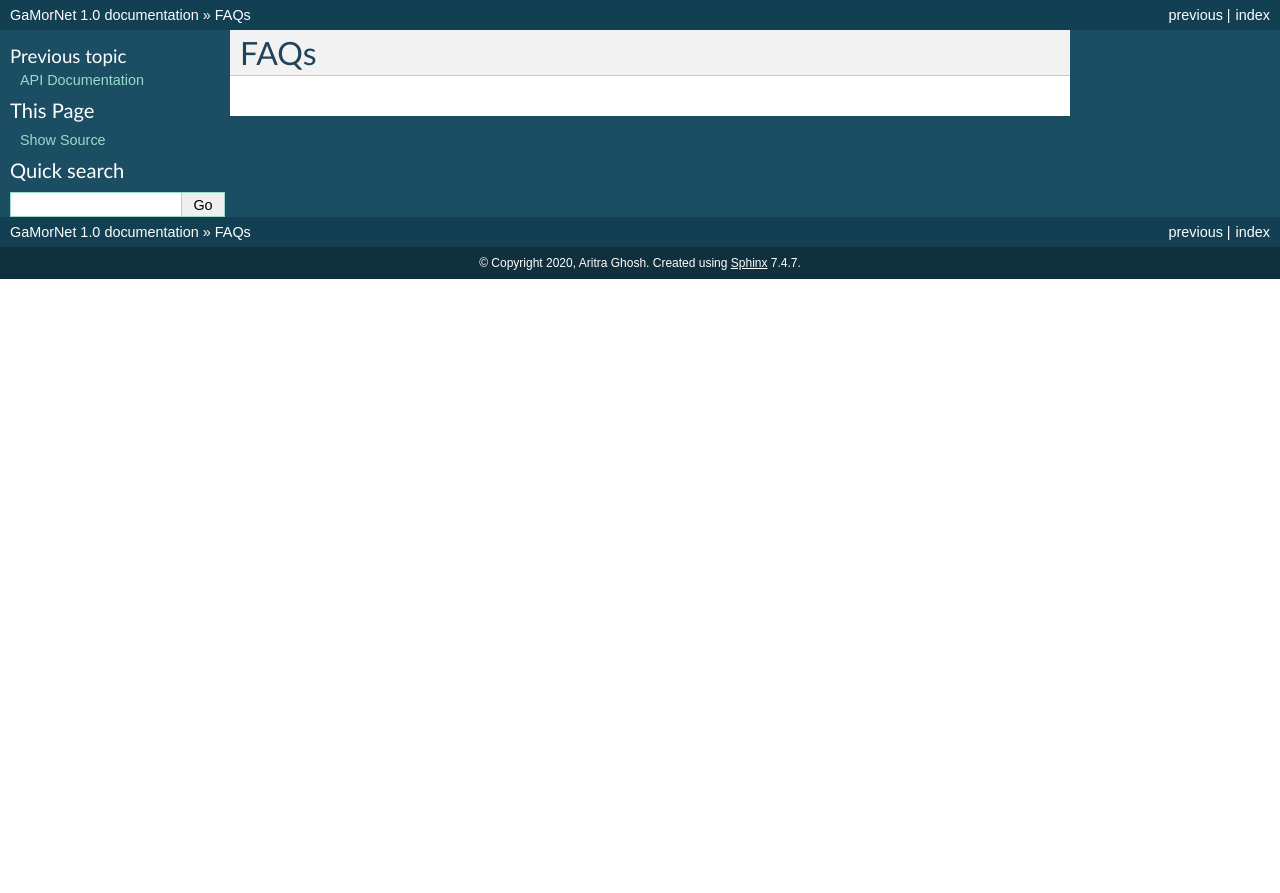
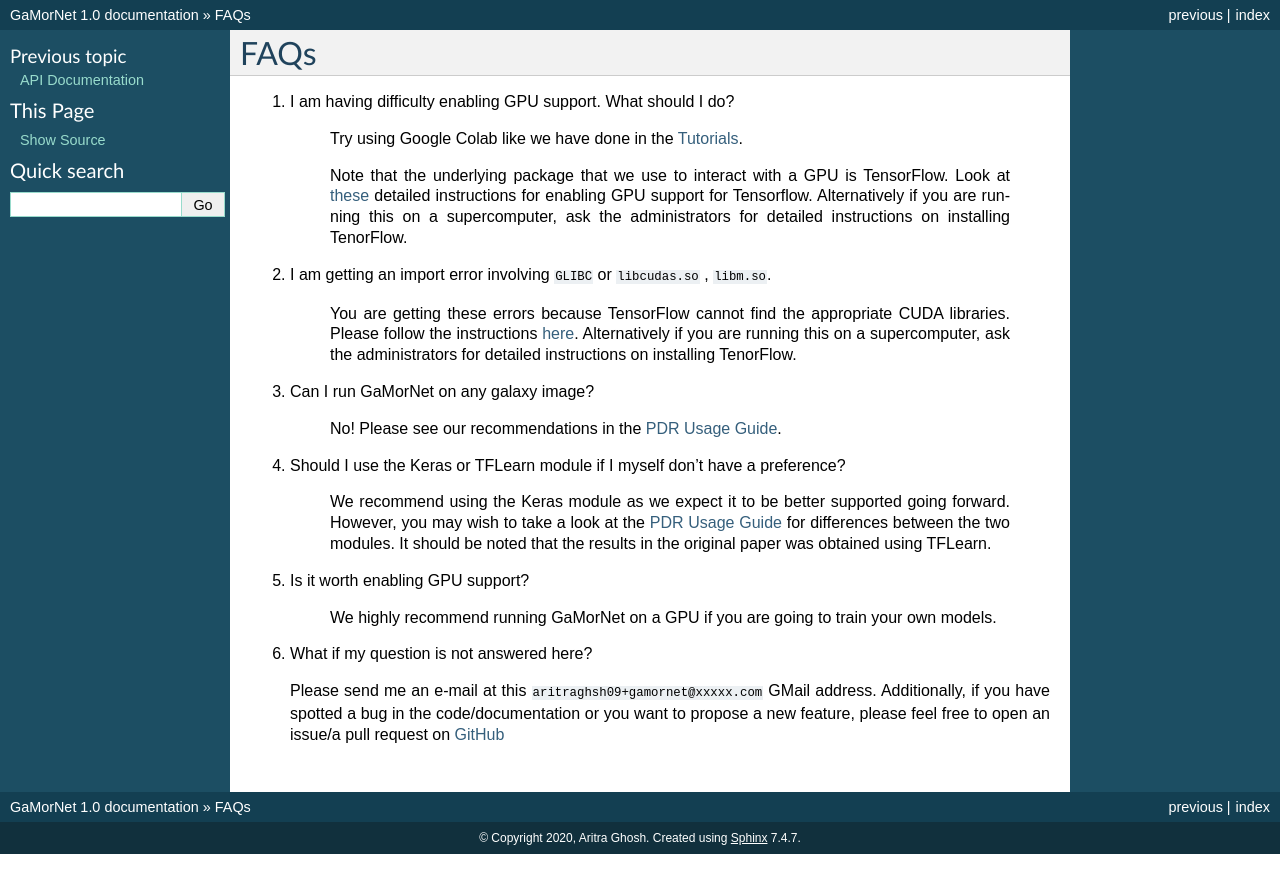
Before and after one commit to aritraghsh09/GaMorNet, a Sphinx documentation site: the page built from docs/source/faq.rst, in a window 1280 px wide. Shown: the top 893 px of the page. Built offline with Sphinx 7.4.7, drawn with Linux system fonts in a browser that asks for light colours.

Commit message:
FAQs, Getting Started Text

```diff
--- a/docs/source/faq.rst
+++ b/docs/source/faq.rst
@@ -2,3 +2,33 @@
 
 FAQs
 ====
+
+1. I am having difficulty enabling GPU support. What should I do?
+
+    Try using Google Colab like we have done in the :ref:`tutorials`.
+
+    Note that the underlying package that we use to interact with a GPU is TensorFlow. Look at `these <https://www.tensorflow.org/install/gpu>`_ detailed instructions for enabling GPU support for Tensorflow. Alternatively if you are running this on a supercomputer, ask the administrators for detailed instructions on installing TenorFlow.
+
+
+2. I am getting an import error involving ``GLIBC`` or ``libcudas.so`` , ``libm.so``.
+
+    You are getting these errors because TensorFlow cannot find the appropriate CUDA libraries. Please follow the instructions `here <https://www.tensorflow.org/install/gpu>`_. Alternatively if you are running this on a supercomputer, ask the administrators for detailed instructions on installing TenorFlow.
+
+
+3. Can I run GaMorNet on any galaxy image?
+
+    No! Please see our recommendations in the :ref:`usage_guide`.
+
+
+4. Should I use the Keras or TFLearn module if I myself don't have a preference?
+
+    We recommend using the Keras module as we expect it to be better supported going forward. However, you may wish to take a look at the :ref:`usage_guide` for differences between the two modules. It should be noted that the results in the original paper was obtained using TFLearn.
+
+5. Is it worth enabling GPU support?
+
+    We highly recommend running GaMorNet on a GPU if you are going to train your own models.
+
+
+6. What if my question is not answered here?
+
+   Please send me an e-mail at this ``aritraghsh09+gamornet@xxxxx.com`` GMail address. Additionally, if you have spotted a bug in the code/documentation or you want to propose a new feature, please feel free to open an issue/a pull request on `GitHub <https://github.com/aritraghsh09/GaMorNet>`_
--- a/docs/source/getting_started.rst
+++ b/docs/source/getting_started.rst
@@ -5,7 +5,7 @@
 
 GaMorNet is module written in Python and uses the `Keras <https://keras.io>`_ and `TFLearn <http://tflearn.org>`_ deep learning libraries to perform all of the machine learning operations. Both these aforementioned libraries in turn use `TensorFlow <https://www.tensorflow.org>`_ for their underlying tensor operations. GaMorNet was originally written using TFLearn, but the Keras module was added later on as we expect Keras to be better supported and developed going forward.
 
-Additionally, GaMorNet has two separate packages available on `pip <https://pypi.org>`_. One happens to be the standard ``gamornet`` package and the other one is a ``gamornet-cpu`` package meant for users who don't have access to a CPU.
+GaMorNet has two separate packages available on `pip <https://pypi.org>`_. One happens to be the standard ``gamornet`` package and the other one is a ``gamornet-cpu`` package meant for users who don't have access to a GPU.
 
 Ways to Use GaMorNet
 --------------------
@@ -13,7 +13,7 @@
 #. If you have access to a GPU,
 
         * We recommend installing the ``gamornet`` package using the instructions in :ref:`installation`
-        * However, if you are not familiar with using Python Deep Learning packages before and want to get started quickly, you may consider using Google Colab like we have done in the :ref:`tutorials`
+        * However, if you are not familiar with how to enable GPU support for TensorFlow and want to get started quickly, you may consider using Google Colab like we have done in the :ref:`tutorials`
 
 
 #. If you don't have access to a GPU,
```
